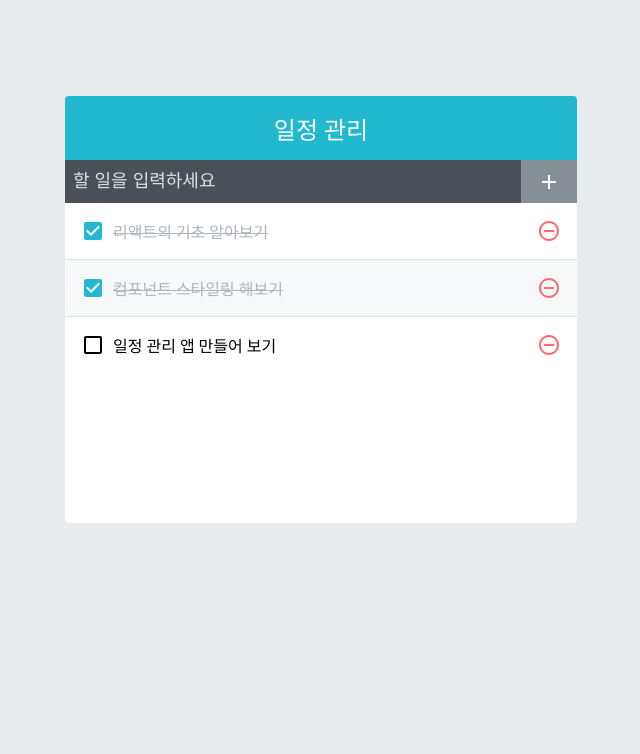
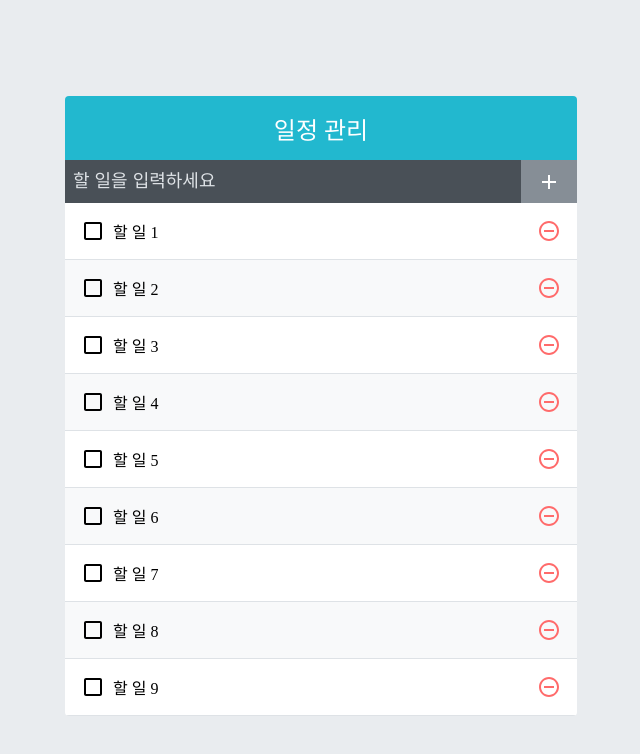
Before and after one commit to wlstjdpark/react-study, a React (Create React App) app: page / in a window 1280 px wide. Shown: the top 754 px of the page, without its empty margins (319-959 px from the left). Built offline with nearby package versions, Linux system fonts and the light colour scheme.

Commit message:
Chapter11 - functional setUpdate

```diff
--- a/src/App.js
+++ b/src/App.js
@@ -3,59 +3,46 @@ import TodoTemplate from './Chapter10/TodoTemplate';
 import TodoInsert from './Chapter10/TodoInsert';
 import TodoList from './Chapter10/TodoList';
 
+function createBulkTodos() {
+  const array = [];
+  for (let i = 1; i <= 2500; ++i) {
+    array.push({
+      id: i,
+      text: `할 일 ${i}`,
+      checked: false,
+    });
+  }
+  return array;
+}
+
 const App = () => {
-  const [todos, setTodos] = useState([
-    {
-      id: 1,
-      text: '리액트의 기초 알아보기',
-      checked: true,
-    },
-    {
-      id: 2,
-      text: '컴포넌트 스타일링 해보기',
-      checked: true,
-    },
-    {
-      id: 3,
-      text: '일정 관리 앱 만들어 보기',
-      checked: false,
-    },
-  ]);
+  const [todos, setTodos] = useState(createBulkTodos);
 
   // 고유값으로 사용될 id
   // ref를 사용하여 변수 담기
-  const nextId = useRef(4);
+  const nextId = useRef(2501);
 
-  const onInsert = useCallback(
-    text => {
+  const onInsert = useCallback(text => {
     const todo = {
       id: nextId.current,
       text,
       checked: false,
     };
-      setTodos(todos.concat(todo));
+    setTodos(todos => todos.concat(todo));
     nextId.current += 1;
-    },
-    [todos],
-  );
+  }, []);
 
-  const onRemove = useCallback(
-    id => {
-      setTodos(todos.filter(todo => todo.id !== id));
-    },
-    [todos],
-  );
+  const onRemove = useCallback(id => {
+    setTodos(todos => todos.filter(todo => todo.id !== id));
+  }, []);
 
-  const onToggle = useCallback(
-    id => {
-      setTodos(
+  const onToggle = useCallback(id => {
+    setTodos(todos =>
       todos.map(todo =>
         todo.id === id ? { ...todo, checked: !todo.checked } : todo,
       ),
     );
-    },
-    [todos],
-  );
+  }, []);
 
   return (
     <TodoTemplate>
--- a/src/Chapter10/TodoListItem.js
+++ b/src/Chapter10/TodoListItem.js
@@ -1,4 +1,4 @@
-import React from 'react';
+import React, { memo } from 'react';
 import {
   MdCheckBox,
   MdCheckBoxOutlineBlank,
@@ -72,4 +72,4 @@ const TodoListItem = ({ todo, onRemove, onToggle }) => {
   );
 };
 
-export default TodoListItem;
+export default memo(TodoListItem);
```
Lines whose indentation alone changed are shown as unchanged.
